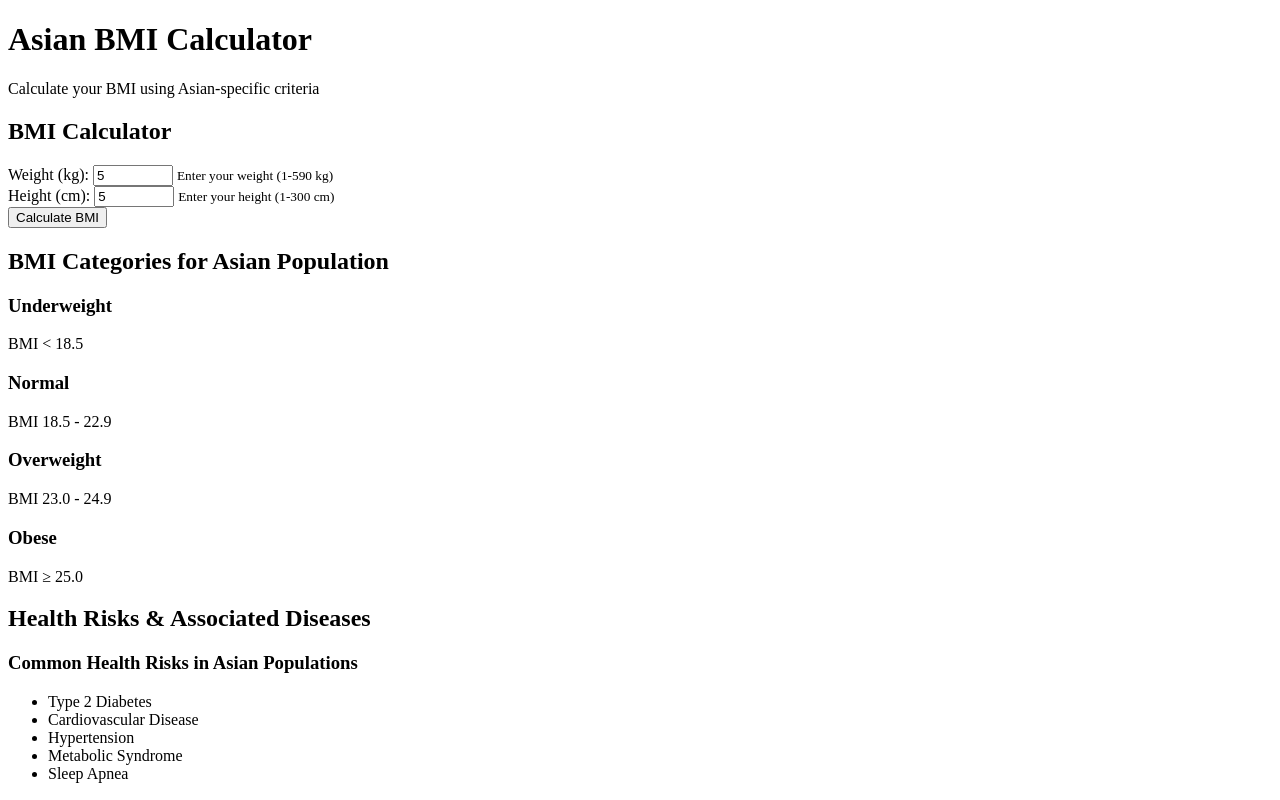
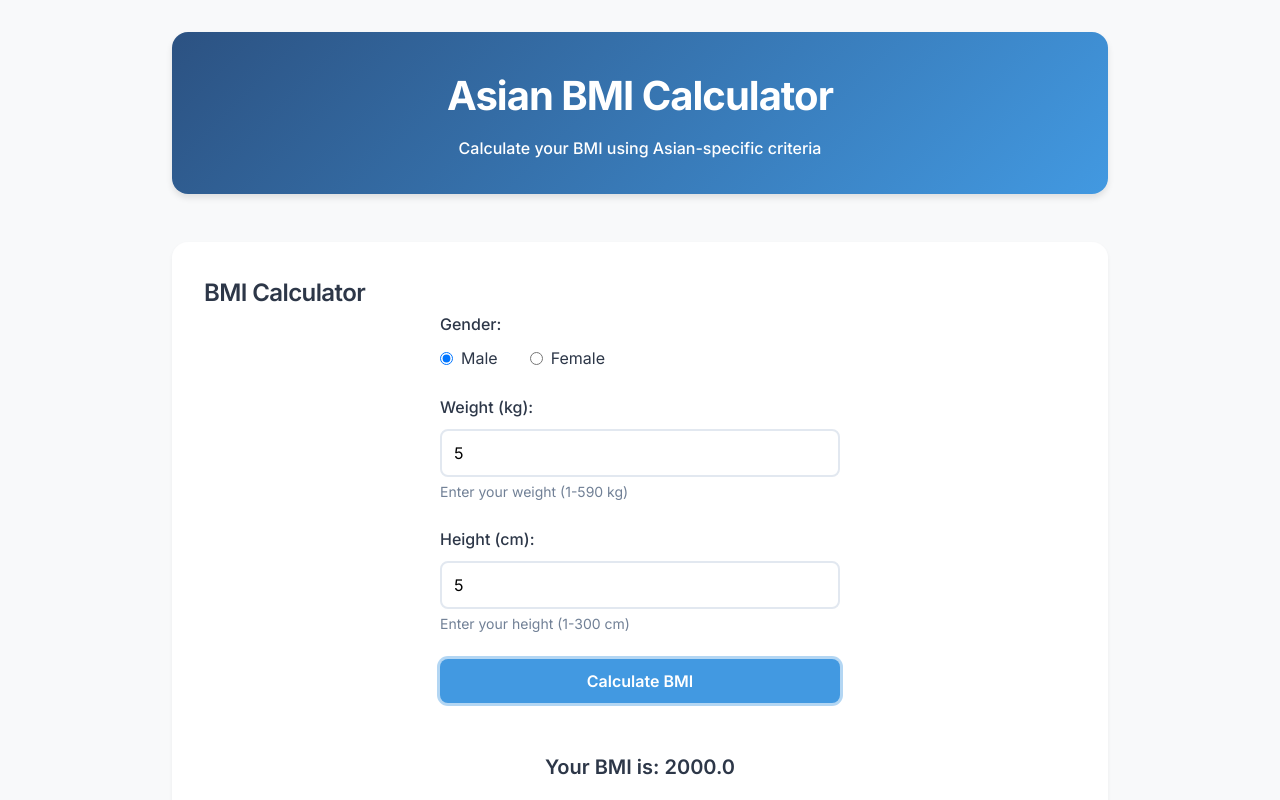
Before and after one commit to revou-fundamental-course/20-jan-25-faldino23, a plain HTML site: page index.html in a window 1280 px wide. Both pictures are taken after typing "5", "5" into the empty fields and a click on the button "Calculate BMI". Shown: the top 800 px of the page. Drawn offline with Linux system fonts and the light colour scheme.

Commit message:
create index

```diff
--- a/css/style.css
+++ b/css/style.css
@@ -107,6 +107,28 @@ label {
     color: var(--text-color);
 }
 
+/* Gender selection styles */
+.gender-group {
+    display: flex;
+    gap: 2rem;
+    margin-bottom: 0.5rem;
+}
+
+.radio-label {
+    display: flex;
+    align-items: center;
+    gap: 0.5rem;
+    cursor: pointer;
+    font-weight: var(--font-regular);
+    margin-bottom: 0;
+}
+
+.radio-label input[type="radio"] {
+    width: auto;
+    margin: 0;
+    cursor: pointer;
+}
+
 /* Form Inputs with focus states */
 input {
     width: 100%;
@@ -162,12 +184,21 @@ button:focus {
 output.result,
 output.category {
     margin-top: 1.5rem;
-    padding: 1rem;
-    text-align: center;
-    font-size: 1.125rem;
+    padding: 1.5rem;
+    text-align: left;
+    font-size: 1rem;
     border-radius: 0.5rem;
     display: block;
     font-weight: var(--font-medium);
+    white-space: pre-line;
+    line-height: 1.6;
+}
+
+output.result {
+    text-align: center;
+    font-size: 1.25rem;
+    font-weight: var(--font-semibold);
+    margin-bottom: 1rem;
 }
 
 /*BMI Categories Grid Layout*/
--- a/index.html
+++ b/index.html
@@ -1,5 +1,7 @@
 <!DOCTYPE html>
 <html lang="en">
+
+
 <head>
     <meta charset="UTF-8">
     <meta name="viewport" content="width=device-width, initial-scale=1.0">
@@ -8,8 +10,10 @@
     <link rel="preconnect" href="https://fonts.googleapis.com">
     <link rel="preconnect" href="https://fonts.gstatic.com" crossorigin>
     <link href="https://fonts.googleapis.com/css2?family=Inter:wght@300;400;500;600;700&display=swap" rel="stylesheet">
-    <link rel="stylesheet" href="styles.css">
+    <link rel="stylesheet" href="css\style.css">
 </head>
+
+
 <body>
     <div class="container">
         <header role="banner">
@@ -21,6 +25,19 @@
             <section class="calculator-section" aria-labelledby="calc-heading">
                 <h2 id="calc-heading">BMI Calculator</h2>
                 <form class="calculator" id="bmi-form" role="form" aria-label="BMI Calculator Form">
+                    <div class="input-group">
+                        <label>Gender:</label>
+                        <div class="gender-group">
+                            <label class="radio-label">
+                                <input type="radio" name="gender" value="male" checked>
+                                Male
+                            </label>
+                            <label class="radio-label">
+                                <input type="radio" name="gender" value="female">
+                                Female
+                            </label>
+                        </div>
+                    </div>
                     <div class="input-group">
                         <label for="weight">Weight (kg):</label>
                         <input
@@ -65,15 +82,15 @@
                     </article>
                     <article class="category-item">
                         <h3>Normal</h3>
-                        <p>BMI 18.5 - 22.9</p>
+                        <p>BMI 18.5 - 24.9</p>
                     </article>
                     <article class="category-item">
                         <h3>Overweight</h3>
-                        <p>BMI 23.0 - 24.9</p>
+                        <p>BMI 25.0 - 29.9</p>
                     </article>
                     <article class="category-item">
                         <h3>Obese</h3>
-                        <p>BMI ≥ 25.0</p>
+                        <p>BMI ≥ 30.0</p>
                     </article>
                 </div>
             </section>
@@ -102,6 +119,6 @@
             <p>&copy; 2025 Asian BMI Calculator. All rights reserved.</p>
         </footer>
     </div>
-    <script src="script.js"></script>
+    <script src="js/script.js"></script>
 </body>
 </html>
--- a/js/script.js
+++ b/js/script.js
@@ -1,4 +1,3 @@
-
 /*Display error message to the user*/
 function showError(message) {
     const errorDiv = document.getElementById('error-message');
@@ -85,18 +84,38 @@ function calculateBMI() {
     let category = '';
     let categoryClass = '';
 
-    // Classify BMI according to Asian BMI scale
+    // Classify BMI according to standard BMI scale
     if (bmi < 18.5) {
-        category = 'Underweight - Higher risk of nutritional deficiency diseases';
+        category = 'Underweight - You may be at risk for health issues such as:\n' +
+                  '• Weakened immune system\n' +
+                  '• Nutritional deficiencies, especially in vitamins and minerals\n' +
+                  '• Bone density issues and increased risk of osteoporosis\n' +
+                  '• Irregular menstrual cycles in women\n' +
+                  'Consider consulting a healthcare provider about healthy weight gain strategies.';
         categoryClass = 'underweight';
-    } else if (bmi >= 18.5 && bmi < 23) {
-        category = 'Normal - Low risk';
+    } else if (bmi >= 18.5 && bmi < 25) {
+        category = 'Normal Weight - You are in a healthy weight range:\n' +
+                  '• Your risk of weight-related health problems is lower\n' +
+                  '• Continue maintaining a balanced diet and regular exercise\n' +
+                  '• Regular health check-ups can help monitor your health status\n' +
+                  '• Focus on sustaining your healthy lifestyle habits';
         categoryClass = 'normal';
-    } else if (bmi >= 23 && bmi < 25) {
-        category = 'Overweight - Moderate risk of diabetes and cardiovascular diseases';
+    } else if (bmi >= 25 && bmi < 30) {
+        category = 'Overweight - You may have increased risk for:\n' +
+                  '• High blood pressure and cardiovascular issues\n' +
+                  '• Type 2 diabetes\n' +
+                  '• Sleep apnea and breathing problems\n' +
+                  '• Joint problems and osteoarthritis\n' +
+                  'Consider discussing weight management strategies with your healthcare provider.';
         categoryClass = 'overweight';
     } else {
-        category = 'Obese - High risk of diabetes and cardiovascular diseases';
+        category = 'Obese - You have a significantly higher risk for:\n' +
+                  '• Severe cardiovascular diseases and heart problems\n' +
+                  '• Type 2 diabetes and insulin resistance\n' +
+                  '• Several types of cancer\n' +
+                  '• Severe sleep apnea and respiratory problems\n' +
+                  '• Joint problems and reduced mobility\n' +
+                  'It is strongly recommended to consult with healthcare professionals for a comprehensive health assessment.';
         categoryClass = 'obese';
     }
 
```
